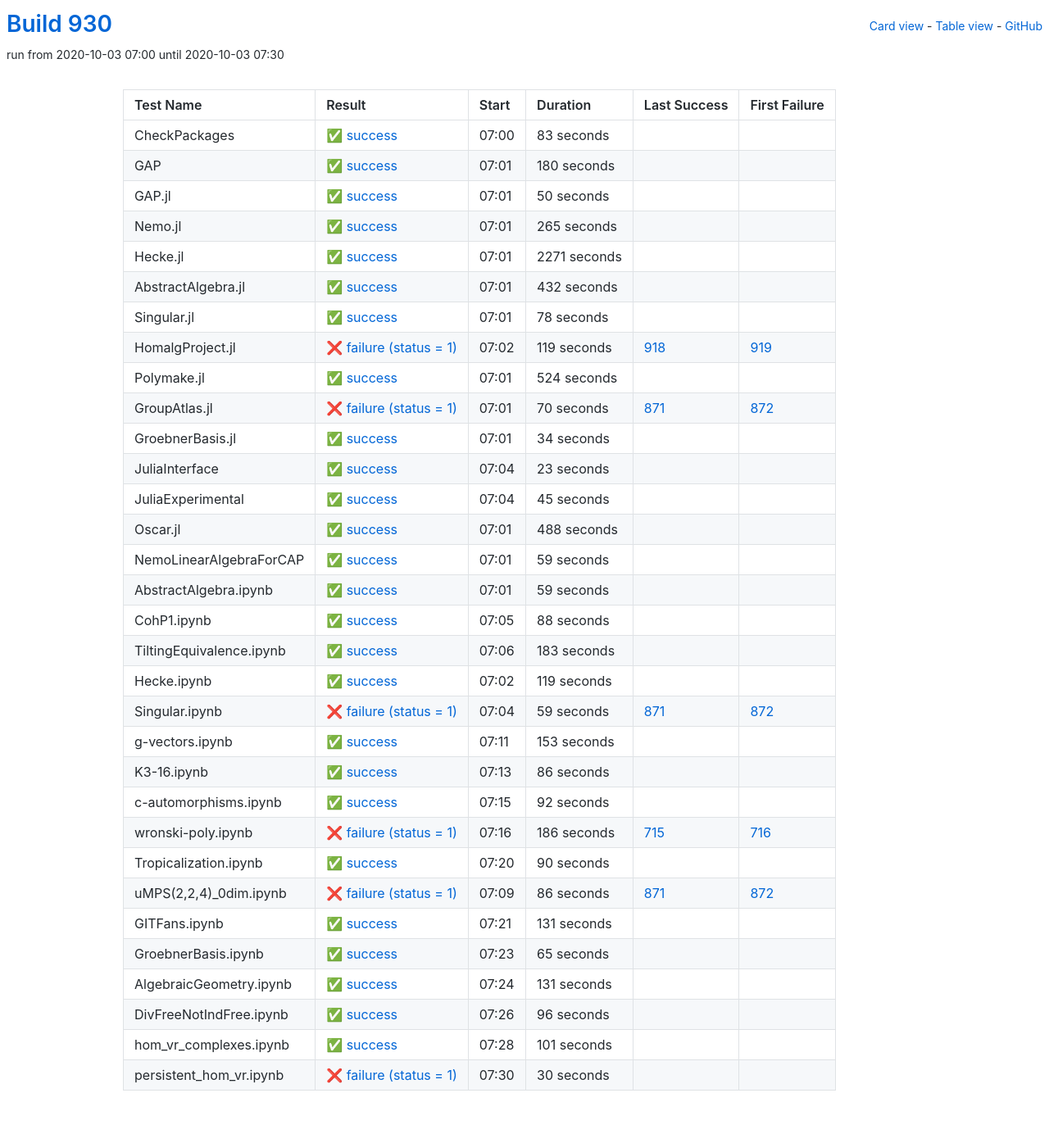
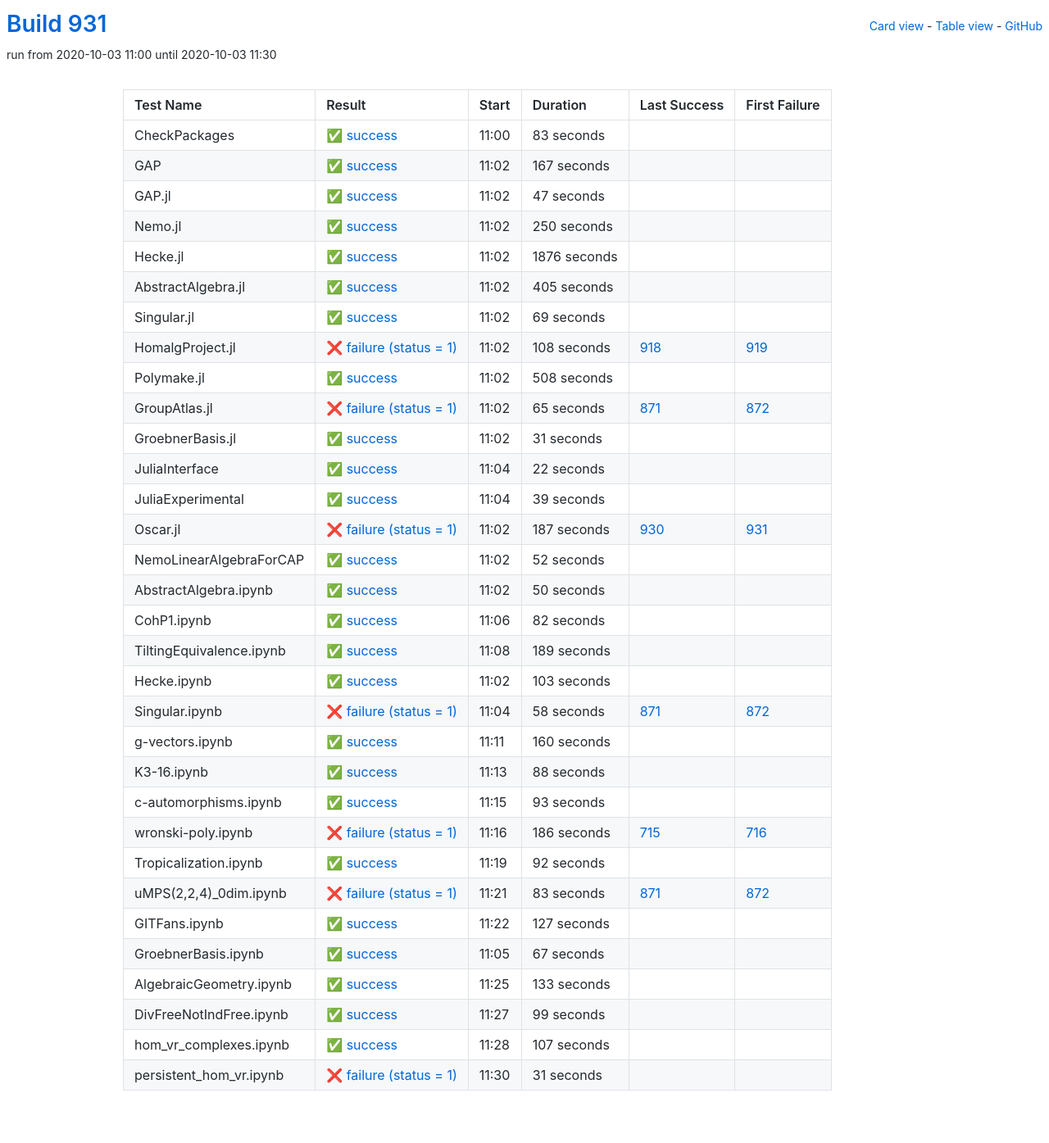
Before and after one commit to oscar-system/oscar-ci-status-stable, a Jekyll site: the page built from table.html, in a window 1280 px wide. Shown: the whole page at 82% size. Built offline with Jekyll 4.4.1, drawn with Linux system fonts in a browser that asks for light colours.

Commit message:
Build #931

```diff
--- a/_data/ci.yml
+++ b/_data/ci.yml
@@ -1,6 +1,6 @@
 ---
-build: 930
-build_url: https://oscarci.mathematik.uni-kl.de/job/oscar-stable/930/
+build: 931
+build_url: https://oscarci.mathematik.uni-kl.de/job/oscar-stable/931/
 job: oscar-stable
 organization: oscar-system
 repo: oscar-ci-status-stable
@@ -8,8 +8,8 @@ repourl: https://github.com/oscar-system/oscar-ci-status-stable
 tests:
 - name: CheckPackages
   id: checkpackages
-  log: https://oscarci.mathematik.uni-kl.de/job/oscar-stable/930/artifact/logs/build-930/CheckPackages.log
-  start: 2020-10-03 07:00
+  log: https://oscarci.mathematik.uni-kl.de/job/oscar-stable/931/artifact/logs/build-931/CheckPackages.log
+  start: 2020-10-03 11:00
   success: true
   exitcode: 0
   status: success
@@ -20,20 +20,176 @@ tests:
   first_failure_url:
 - name: GAP
   id: gap
-  log: https://oscarci.mathematik.uni-kl.de/job/oscar-stable/930/artifact/logs/build-930/GAP.log
-  start: 2020-10-03 07:01
+  log: https://oscarci.mathematik.uni-kl.de/job/oscar-stable/931/artifact/logs/build-931/GAP.log
+  start: 2020-10-03 11:02
   success: true
   exitcode: 0
   status: success
-  duration: 180
+  duration: 167
   last_success: false
   last_success_url:
   first_failure: false
   first_failure_url:
 - name: GAP.jl
   id: gap-jl
-  log: https://oscarci.mathematik.uni-kl.de/job/oscar-stable/930/artifact/logs/build-930/GAP.jl.log
-  start: 2020-10-03 07:01
+  log: https://oscarci.mathematik.uni-kl.de/job/oscar-stable/931/artifact/logs/build-931/GAP.jl.log
+  start: 2020-10-03 11:02
+  success: true
+  exitcode: 0
+  status: success
+  duration: 47
+  last_success: false
+  last_success_url:
+  first_failure: false
+  first_failure_url:
+- name: Nemo.jl
+  id: nemo-jl
+  log: https://oscarci.mathematik.uni-kl.de/job/oscar-stable/931/artifact/logs/build-931/Nemo.jl.log
+  start: 2020-10-03 11:02
+  success: true
+  exitcode: 0
+  status: success
+  duration: 250
+  last_success: false
+  last_success_url:
+  first_failure: false
+  first_failure_url:
+- name: Hecke.jl
+  id: hecke-jl
+  log: https://oscarci.mathematik.uni-kl.de/job/oscar-stable/931/artifact/logs/build-931/Hecke.jl.log
+  start: 2020-10-03 11:02
+  success: true
+  exitcode: 0
+  status: success
+  duration: 1876
+  last_success: false
+  last_success_url:
+  first_failure: false
+  first_failure_url:
+- name: AbstractAlgebra.jl
+  id: abstractalgebra-jl
+  log: https://oscarci.mathematik.uni-kl.de/job/oscar-stable/931/artifact/logs/build-931/AbstractAlgebra.jl.log
+  start: 2020-10-03 11:02
+  success: true
+  exitcode: 0
+  status: success
+  duration: 405
+  last_success: false
+  last_success_url:
+  first_failure: false
+  first_failure_url:
+- name: Singular.jl
+  id: singular-jl
+  log: https://oscarci.mathematik.uni-kl.de/job/oscar-stable/931/artifact/logs/build-931/Singular.jl.log
+  start: 2020-10-03 11:02
+  success: true
+  exitcode: 0
+  status: success
+  duration: 69
+  last_success: false
+  last_success_url:
+  first_failure: false
+  first_failure_url:
+- name: HomalgProject.jl
+  id: homalgproject-jl
+  log: https://oscarci.mathematik.uni-kl.de/job/oscar-stable/931/artifact/logs/build-931/HomalgProject.jl.log
+  start: 2020-10-03 11:02
+  success: false
+  exitcode: 1
+  status: failure
+  duration: 108
+  last_success: 918
+  last_success_url: https://oscarci.mathematik.uni-kl.de/job/oscar-stable/918/
+  first_failure: 919
+  first_failure_url: https://oscarci.mathematik.uni-kl.de/job/oscar-stable/919/
+- name: Polymake.jl
+  id: polymake-jl
+  log: https://oscarci.mathematik.uni-kl.de/job/oscar-stable/931/artifact/logs/build-931/Polymake.jl.log
+  start: 2020-10-03 11:02
+  success: true
+  exitcode: 0
+  status: success
+  duration: 508
+  last_success: false
+  last_success_url:
+  first_failure: false
+  first_failure_url:
+- name: GroupAtlas.jl
+  id: groupatlas-jl
+  log: https://oscarci.mathematik.uni-kl.de/job/oscar-stable/931/artifact/logs/build-931/GroupAtlas.jl.log
+  start: 2020-10-03 11:02
+  success: false
+  exitcode: 1
+  status: failure
+  duration: 65
+  last_success: 871
+  last_success_url: https://oscarci.mathematik.uni-kl.de/job/oscar-stable/871/
+  first_failure: 872
+  first_failure_url: https://oscarci.mathematik.uni-kl.de/job/oscar-stable/872/
+- name: GroebnerBasis.jl
+  id: groebnerbasis-jl
+  log: https://oscarci.mathematik.uni-kl.de/job/oscar-stable/931/artifact/logs/build-931/GroebnerBasis.jl.log
+  start: 2020-10-03 11:02
+  success: true
+  exitcode: 0
+  status: success
+  duration: 31
+  last_success: false
+  last_success_url:
+  first_failure: false
+  first_failure_url:
+- name: JuliaInterface
+  id: juliainterface
+  log: https://oscarci.mathematik.uni-kl.de/job/oscar-stable/931/artifact/logs/build-931/JuliaInterface.log
+  start: 2020-10-03 11:04
+  success: true
+  exitcode: 0
+  status: success
+  duration: 22
+  last_success: false
+  last_success_url:
+  first_failure: false
+  first_failure_url:
+- name: JuliaExperimental
+  id: juliaexperimental
+  log: https://oscarci.mathematik.uni-kl.de/job/oscar-stable/931/artifact/logs/build-931/JuliaExperimental.log
+  start: 2020-10-03 11:04
+  success: true
+  exitcode: 0
+  status: success
+  duration: 39
+  last_success: false
+  last_success_url:
+  first_failure: false
+  first_failure_url:
+- name: Oscar.jl
+  id: oscar-jl
+  log: https://oscarci.mathematik.uni-kl.de/job/oscar-stable/931/artifact/logs/build-931/Oscar.jl.log
+  start: 2020-10-03 11:02
+  success: false
+  exitcode: 1
+  status: failure
+  duration: 187
+  last_success: 930
+  last_success_url: https://oscarci.mathematik.uni-kl.de/job/oscar-stable/930/
+  first_failure: 931
+  first_failure_url: https://oscarci.mathematik.uni-kl.de/job/oscar-stable/931/
+- name: NemoLinearAlgebraForCAP
+  id: nemolinearalgebraforcap
+  log: https://oscarci.mathematik.uni-kl.de/job/oscar-stable/931/artifact/logs/build-931/NemoLinearAlgebraForCAP.log
+  start: 2020-10-03 11:02
+  success: true
+  exitcode: 0
+  status: success
+  duration: 52
+  last_success: false
+  last_success_url:
+  first_failure: false
+  first_failure_url:
+- name: AbstractAlgebra.ipynb
+  id: abstractalgebra-ipynb
+  log: https://oscarci.mathematik.uni-kl.de/job/oscar-stable/931/artifact/logs/build-931/AbstractAlgebra.ipynb.log
+  start: 2020-10-03 11:02
   success: true
   exitcode: 0
   status: success
@@ -42,166 +198,70 @@ tests:
   last_success_url:
   first_failure: false
   first_failure_url:
-- name: Nemo.jl
-  id: nemo-jl
-  log: https://oscarci.mathematik.uni-kl.de/job/oscar-stable/930/artifact/logs/build-930/Nemo.jl.log
-  start: 2020-10-03 07:01
+- name: CohP1.ipynb
+  id: cohp1-ipynb
+  log: https://oscarci.mathematik.uni-kl.de/job/oscar-stable/931/artifact/logs/build-931/CohP1.ipynb.log
+  start: 2020-10-03 11:06
   success: true
   exitcode: 0
   status: success
-  duration: 265
+  duration: 82
   last_success: false
   last_success_url:
   first_failure: false
   first_failure_url:
-- name: Hecke.jl
-  id: hecke-jl
-  log: https://oscarci.mathematik.uni-kl.de/job/oscar-stable/930/artifact/logs/build-930/Hecke.jl.log
-  start: 2020-10-03 07:01
+- name: TiltingEquivalence.ipynb
+  id: tiltingequivalence-ipynb
+  log: https://oscarci.mathematik.uni-kl.de/job/oscar-stable/931/artifact/logs/build-931/TiltingEquivalence.ipynb.log
+  start: 2020-10-03 11:08
   success: true
   exitcode: 0
   status: success
-  duration: 2271
+  duration: 189
   last_success: false
   last_success_url:
   first_failure: false
   first_failure_url:
-- name: AbstractAlgebra.jl
-  id: abstractalgebra-jl
-  log: https://oscarci.mathematik.uni-kl.de/job/oscar-stable/930/artifact/logs/build-930/AbstractAlgebra.jl.log
-  start: 2020-10-03 07:01
+- name: Hecke.ipynb
+  id: hecke-ipynb
+  log: https://oscarci.mathematik.uni-kl.de/job/oscar-stable/931/artifact/logs/build-931/Hecke.ipynb.log
+  start: 2020-10-03 11:02
   success: true
   exitcode: 0
   status: success
-  duration: 432
+  duration: 103
   last_success: false
   last_success_url:
   first_failure: false
   first_failure_url:
-- name: Singular.jl
-  id: singular-jl
-  log: https://oscarci.mathematik.uni-kl.de/job/oscar-stable/930/artifact/logs/build-930/Singular.jl.log
-  start: 2020-10-03 07:01
+- name: Singular.ipynb
+  id: singular-ipynb
+  log: https://oscarci.mathematik.uni-kl.de/job/oscar-stable/931/artifact/logs/build-931/Singular.ipynb.log
+  start: 2020-10-03 11:04
+  success: false
+  exitcode: 1
+  status: failure
+  duration: 58
+  last_success: 871
+  last_success_url: https://oscarci.mathematik.uni-kl.de/job/oscar-stable/871/
+  first_failure: 872
+  first_failure_url: https://oscarci.mathematik.uni-kl.de/job/oscar-stable/872/
+- name: g-vectors.ipynb
+  id: g-vectors-ipynb
+  log: https://oscarci.mathematik.uni-kl.de/job/oscar-stable/931/artifact/logs/build-931/g-vectors.ipynb.log
+  start: 2020-10-03 11:11
   success: true
   exitcode: 0
   status: success
-  duration: 78
+  duration: 160
   last_success: false
   last_success_url:
   first_failure: false
   first_failure_url:
-- name: HomalgProject.jl
-  id: homalgproject-jl
-  log: https://oscarci.mathematik.uni-kl.de/job/oscar-stable/930/artifact/logs/build-930/HomalgProject.jl.log
-  start: 2020-10-03 07:02
-  success: false
-  exitcode: 1
-  status: failure
-  duration: 119
-  last_success: 918
-  last_success_url: https://oscarci.mathematik.uni-kl.de/job/oscar-stable/918/
-  first_failure: 919
-  first_failure_url: https://oscarci.mathematik.uni-kl.de/job/oscar-stable/919/
-- name: Polymake.jl
-  id: polymake-jl
-  log: https://oscarci.mathematik.uni-kl.de/job/oscar-stable/930/artifact/logs/build-930/Polymake.jl.log
-  start: 2020-10-03 07:01
-  success: true
-  exitcode: 0
-  status: success
-  duration: 524
-  last_success: false
-  last_success_url:
-  first_failure: false
-  first_failure_url:
-- name: GroupAtlas.jl
-  id: groupatlas-jl
-  log: https://oscarci.mathematik.uni-kl.de/job/oscar-stable/930/artifact/logs/build-930/GroupAtlas.jl.log
-  start: 2020-10-03 07:01
-  success: false
-  exitcode: 1
-  status: failure
-  duration: 70
-  last_success: 871
-  last_success_url: https://oscarci.mathematik.uni-kl.de/job/oscar-stable/871/
-  first_failure: 872
-  first_failure_url: https://oscarci.mathematik.uni-kl.de/job/oscar-stable/872/
-- name: GroebnerBasis.jl
-  id: groebnerbasis-jl
-  log: https://oscarci.mathematik.uni-kl.de/job/oscar-stable/930/artifact/logs/build-930/GroebnerBasis.jl.log
-  start: 2020-10-03 07:01
-  success: true
-  exitcode: 0
-  status: success
-  duration: 34
-  last_success: false
-  last_success_url:
-  first_failure: false
-  first_failure_url:
-- name: JuliaInterface
-  id: juliainterface
-  log: https://oscarci.mathematik.uni-kl.de/job/oscar-stable/930/artifact/logs/build-930/JuliaInterface.log
-  start: 2020-10-03 07:04
-  success: true
-  exitcode: 0
-  status: success
-  duration: 23
-  last_success: false
-  last_success_url:
-  first_failure: false
-  first_failure_url:
-- name: JuliaExperimental
-  id: juliaexperimental
-  log: https://oscarci.mathematik.uni-kl.de/job/oscar-stable/930/artifact/logs/build-930/JuliaExperimental.log
-  start: 2020-10-03 07:04
-  success: true
-  exitcode: 0
-  status: success
-  duration: 45
-  last_success: false
-  last_success_url:
-  first_failure: false
-  first_failure_url:
-- name: Oscar.jl
-  id: oscar-jl
-  log: https://oscarci.mathematik.uni-kl.de/job/oscar-stable/930/artifact/logs/build-930/Oscar.jl.log
-  start: 2020-10-03 07:01
-  success: true
-  exitcode: 0
-  status: success
-  duration: 488
-  last_success: false
-  last_success_url:
-  first_failure: false
-  first_failure_url:
-- name: NemoLinearAlgebraForCAP
-  id: nemolinearalgebraforcap
-  log: https://oscarci.mathematik.uni-kl.de/job/oscar-stable/930/artifact/logs/build-930/NemoLinearAlgebraForCAP.log
-  start: 2020-10-03 07:01
-  success: true
-  exitcode: 0
-  status: success
-  duration: 59
-  last_success: false
-  last_success_url:
-  first_failure: false
-  first_failure_url:
-- name: AbstractAlgebra.ipynb
-  id: abstractalgebra-ipynb
-  log: https://oscarci.mathematik.uni-kl.de/job/oscar-stable/930/artifact/logs/build-930/AbstractAlgebra.ipynb.log
-  start: 2020-10-03 07:01
-  success: true
-  exitcode: 0
-  status: success
-  duration: 59
-  last_success: false
-  last_success_url:
-  first_failure: false
-  first_failure_url:
-- name: CohP1.ipynb
-  id: cohp1-ipynb
-  log: https://oscarci.mathematik.uni-kl.de/job/oscar-stable/930/artifact/logs/build-930/CohP1.ipynb.log
-  start: 2020-10-03 07:05
+- name: K3-16.ipynb
+  id: k3-16-ipynb
+  log: https://oscarci.mathematik.uni-kl.de/job/oscar-stable/931/artifact/logs/build-931/K3-16.ipynb.log
+  start: 2020-10-03 11:13
   success: true
   exitcode: 0
   status: success
@@ -210,82 +270,22 @@ tests:
   last_success_url:
   first_failure: false
   first_failure_url:
-- name: TiltingEquivalence.ipynb
-  id: tiltingequivalence-ipynb
-  log: https://oscarci.mathematik.uni-kl.de/job/oscar-stable/930/artifact/logs/build-930/TiltingEquivalence.ipynb.log
-  start: 2020-10-03 07:06
+- name: c-automorphisms.ipynb
+  id: c-automorphisms-ipynb
+  log: https://oscarci.mathematik.uni-kl.de/job/oscar-stable/931/artifact/logs/build-931/c-automorphisms.ipynb.log
+  start: 2020-10-03 11:15
   success: true
   exitcode: 0
   status: success
-  duration: 183
-  last_success: false
-  last_success_url:
-  first_failure: false
-  first_failure_url:
-- name: Hecke.ipynb
-  id: hecke-ipynb
-  log: https://oscarci.mathematik.uni-kl.de/job/oscar-stable/930/artifact/logs/build-930/Hecke.ipynb.log
-  start: 2020-10-03 07:02
-  success: true
-  exitcode: 0
-  status: success
-  duration: 119
-  last_success: false
-  last_success_url:
-  first_failure: false
-  first_failure_url:
-- name: Singular.ipynb
-  id: singular-ipynb
-  log: https://oscarci.mathematik.uni-kl.de/job/oscar-stable/930/artifact/logs/build-930/Singular.ipynb.log
-  start: 2020-10-03 07:04
-  success: false
-  exitcode: 1
-  status: failure
-  duration: 59
-  last_success: 871
-  last_success_url: https://oscarci.mathematik.uni-kl.de/job/oscar-stable/871/
-  first_failure: 872
-  first_failure_url: https://oscarci.mathematik.uni-kl.de/job/oscar-stable/872/
-- name: g-vectors.ipynb
-  id: g-vectors-ipynb
-  log: https://oscarci.mathematik.uni-kl.de/job/oscar-stable/930/artifact/logs/build-930/g-vectors.ipynb.log
-  start: 2020-10-03 07:11
-  success: true
-  exitcode: 0
-  status: success
-  duration: 153
-  last_success: false
-  last_success_url:
-  first_failure: false
-  first_failure_url:
-- name: K3-16.ipynb
-  id: k3-16-ipynb
-  log: https://oscarci.mathematik.uni-kl.de/job/oscar-stable/930/artifact/logs/build-930/K3-16.ipynb.log
-  start: 2020-10-03 07:13
-  success: true
-  exitcode: 0
-  status: success
-  duration: 86
-  last_success: false
-  last_success_url:
-  first_failure: false
-  first_failure_url:
-- name: c-automorphisms.ipynb
-  id: c-automorphisms-ipynb
-  log: https://oscarci.mathematik.uni-kl.de/job/oscar-stable/930/artifact/logs/build-930/c-automorphisms.ipynb.log
-  start: 2020-10-03 07:15
-  success: true
-  exitcode: 0
-  status: success
-  duration: 92
+  duration: 93
   last_success: false
   last_success_url:
   first_failure: false
   first_failure_url:
 - name: wronski-poly.ipynb
   id: wronski-poly-ipynb
-  log: https://oscarci.mathematik.uni-kl.de/job/oscar-stable/930/artifact/logs/build-930/wronski-poly.ipynb.log
-  start: 2020-10-03 07:16
+  log: https://oscarci.mathematik.uni-kl.de/job/oscar-stable/931/artifact/logs/build-931/wronski-poly.ipynb.log
+  start: 2020-10-03 11:16
   success: false
   exitcode: 1
   status: failure
@@ -296,96 +296,96 @@ tests:
   first_failure_url: https://oscarci.mathematik.uni-kl.de/job/oscar-stable/716/
 - name: Tropicalization.ipynb
   id: tropicalization-ipynb
-  log: https://oscarci.mathematik.uni-kl.de/job/oscar-stable/930/artifact/logs/build-930/Tropicalization.ipynb.log
-  start: 2020-10-03 07:20
+  log: https://oscarci.mathematik.uni-kl.de/job/oscar-stable/931/artifact/logs/build-931/Tropicalization.ipynb.log
+  start: 2020-10-03 11:19
   success: true
   exitcode: 0
   status: success
-  duration: 90
+  duration: 92
   last_success: false
   last_success_url:
   first_failure: false
   first_failure_url:
 - name: uMPS(2,2,4)_0dim.ipynb
   id: umps-2-2-4-0dim-ipynb
-  log: https://oscarci.mathematik.uni-kl.de/job/oscar-stable/930/artifact/logs/build-930/uMPS-2-2-4-_0dim.ipynb.log
-  start: 2020-10-03 07:09
+  log: https://oscarci.mathematik.uni-kl.de/job/oscar-stable/931/artifact/logs/build-931/uMPS-2-2-4-_0dim.ipynb.log
+  start: 2020-10-03 11:21
   success: false
   exitcode: 1
   status: failure
-  duration: 86
+  duration: 83
   last_success: 871
   last_success_url: https://oscarci.mathematik.uni-kl.de/job/oscar-stable/871/
   first_failure: 872
   first_failure_url: https://oscarci.mathematik.uni-kl.de/job/oscar-stable/872/
 - name: GITFans.ipynb
   id: gitfans-ipynb
-  log: https://oscarci.mathematik.uni-kl.de/job/oscar-stable/930/artifact/logs/build-930/GITFans.ipynb.log
-  start: 2020-10-03 07:21
+  log: https://oscarci.mathematik.uni-kl.de/job/oscar-stable/931/artifact/logs/build-931/GITFans.ipynb.log
+  start: 2020-10-03 11:22
   success: true
   exitcode: 0
   status: success
-  duration: 131
+  duration: 127
   last_success: false
   last_success_url:
   first_failure: false
   first_failure_url:
 - name: GroebnerBasis.ipynb
   id: groebnerbasis-ipynb
-  log: https://oscarci.mathematik.uni-kl.de/job/oscar-stable/930/artifact/logs/build-930/GroebnerBasis.ipynb.log
-  start: 2020-10-03 07:23
+  log: https://oscarci.mathematik.uni-kl.de/job/oscar-stable/931/artifact/logs/build-931/GroebnerBasis.ipynb.log
+  start: 2020-10-03 11:05
   success: true
   exitcode: 0
   status: success
-  duration: 65
+  duration: 67
   last_success: false
   last_success_url:
   first_failure: false
   first_failure_url:
 - name: AlgebraicGeometry.ipynb
   id: algebraicgeometry-ipynb
-  log: https://oscarci.mathematik.uni-kl.de/job/oscar-stable/930/artifact/logs/build-930/AlgebraicGeometry.ipynb.log
-  start: 2020-10-03 07:24
+  log: https://oscarci.mathematik.uni-kl.de/job/oscar-stable/931/artifact/logs/build-931/AlgebraicGeometry.ipynb.log
+  start: 2020-10-03 11:25
   success: true
   exitcode: 0
   status: success
-  duration: 131
+  duration: 133
   last_success: false
   last_success_url:
   first_failure: false
   first_failure_url:
 - name: DivFreeNotIndFree.ipynb
   id: divfreenotindfree-ipynb
-  log: https://oscarci.mathematik.uni-kl.de/job/oscar-stable/930/artifact/logs/build-930/DivFreeNotIndFree.ipynb.log
-  start: 2020-10-03 07:26
+  log: https://oscarci.mathematik.uni-kl.de/job/oscar-stable/931/artifact/logs/build-931/DivFreeNotIndFree.ipynb.log
+  start: 2020-10-03 11:27
   success: true
   exitcode: 0
   status: success
-  duration: 96
+  duration: 99
   last_success: false
   last_success_url:
   first_failure: false
   first_failure_url:
 - name: hom_vr_complexes.ipynb
   id: hom-vr-complexes-ipynb
-  log: https://oscarci.mathematik.uni-kl.de/job/oscar-stable/930/artifact/logs/build-930/hom_vr_complexes.ipynb.log
-  start: 2020-10-03 07:28
+  log: https://oscarci.mathematik.uni-kl.de/job/oscar-stable/931/artifact/logs/build-931/hom_vr_complexes.ipynb.log
+  start: 2020-10-03 11:28
   success: true
   exitcode: 0
   status: success
-  duration: 101
+  duration: 107
   last_success: false
   last_success_url:
   first_failure: false
   first_failure_url:
 - name: persistent_hom_vr.ipynb
   id: persistent-hom-vr-ipynb
-  log: https://oscarci.mathematik.uni-kl.de/job/oscar-stable/930/artifact/logs/build-930/persistent_hom_vr.ipynb.log
-  start: 2020-10-03 07:30
+  log: https://oscarci.mathematik.uni-kl.de/job/oscar-stable/931/artifact/logs/build-931/persistent_hom_vr.ipynb.log
+  start: 2020-10-03 11:30
   success: false
   exitcode: 1
   status: failure
-  duration: 30
+  duration: 31
   last_success: false
   last_success_url:
   first_failure: false
```
Also changed, not shown: README.md.
